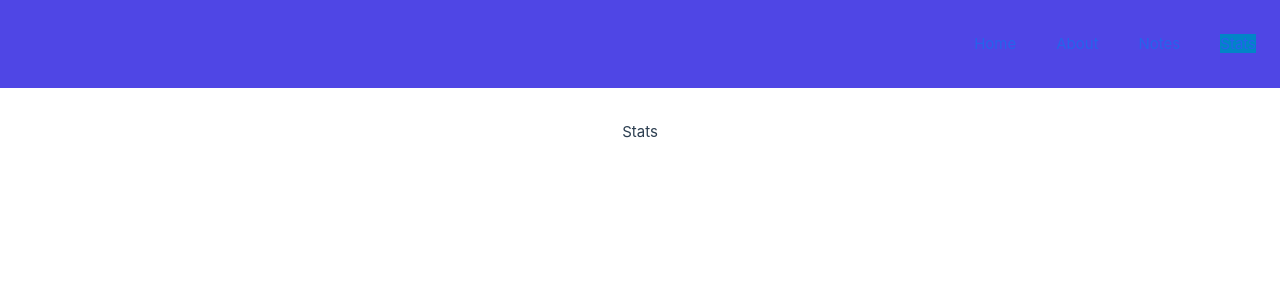
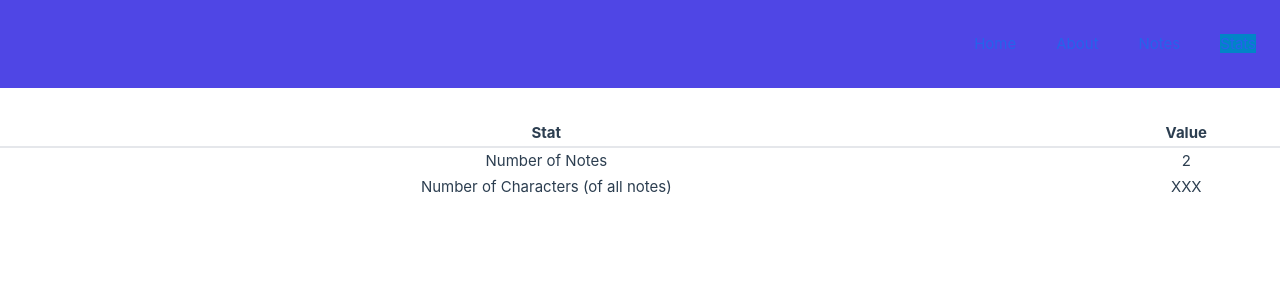
Before and after one commit to Roman-wdesign/vue-pinia-tilwind, a Vue app: page /stats in a window 1280 px wide. Shown: the top 300 px of the page. Built offline with nearby package versions, Linux system fonts and the light colour scheme.

Commit message:
Add table on /stats page

```diff
--- a/src/components/layout/NavBar.vue
+++ b/src/components/layout/NavBar.vue
@@ -1,4 +1,3 @@
-
 <template>
   <div class="bg-indigo-600">
     <nav
@@ -35,6 +34,7 @@
             aria-current="page"
           >
             <RouterLink
+              @click="showMenu = false"
               class="text-blue-600 visited:text-slate-100"
               to="/"
               active-class="bg-sky-600"
@@ -49,6 +49,7 @@
             aria-current="page"
           >
             <RouterLink
+              @click="showMenu = false"
               class="text-blue-600 visited:text-slate-100"
               active-class="bg-sky-600"
               to="/about"
@@ -62,6 +63,7 @@
             class="block py-2 pr-4 pl-3 text-gray-700 rounded hover:bg-gray-100 md:hover:bg-transparent hover:opacity-50 md:border-0 md:hover:text-blue-700 md:p-0 dark:text-gray-400 md:dark:hover:text-white dark:hover:bg-gray-700 dark:hover:text-white md:dark:hover:bg-transparent"
           >
             <RouterLink
+              @click="showMenu = false"
               class="text-blue-600 visited:text-slate-100"
               active-class="bg-sky-600"
               to="/notes"
@@ -74,6 +76,7 @@
             href="#"
             class="block py-2 pr-4 pl-3 text-gray-700 rounded hover:bg-gray-100 md:hover:bg-transparent hover:opacity-50 md:border-0 md:hover:text-blue-700 md:p-0 dark:text-gray-400 md:dark:hover:text-white dark:hover:bg-gray-700 dark:hover:text-white md:dark:hover:bg-transparent"
             ><RouterLink
+              @click="showMenu = false"
               class="text-blue-600 visited:text-slate-100"
               active-class="bg-sky-600"
               to="/stats"
--- a/src/stores/storeNotes.ts
+++ b/src/stores/storeNotes.ts
@@ -32,7 +32,7 @@ export const useStoreNotes = defineStore("storeNotes", {
       this.notes = this.notes.filter((note) => note.id !== idToDelete);
     },
     updateNote(id: string, content: string) {
-      let index = this.notes.findIndex((note) => note.id === id);
+      const index = this.notes.findIndex((note) => note.id === id);
       console.log(index);
       this.notes[index].content = content;
     },
@@ -43,5 +43,8 @@ export const useStoreNotes = defineStore("storeNotes", {
         return state.notes.filter((note) => note.id === id)[0].content;
       };
     },
+    totalNotesCount: (state) => {
+      return state.notes.length;
+    },
   },
 });
--- a/src/views/ViewStats.vue
+++ b/src/views/ViewStats.vue
@@ -1,8 +1,31 @@
+<script setup lang="ts">
+import { useStoreNotes } from "@/stores/storeNotes";
+const storeNotes = useStoreNotes();
+</script>
 <template>
-  <div class="notes"><h1>Stats</h1></div>
+  <div class="stats">
+    <table class="table-auto w-full">
+      <thead>
+        <tr>
+          <th class="border-b-2 font-bold">Stat</th>
+          <th class="border-b-2 font-bold">Value</th>
+        </tr>
+      </thead>
+      <tbody>
+        <tr>
+          <td>Number of Notes</td>
+          <td>{{ storeNotes.totalNotesCount }}</td>
+        </tr>
+        <tr>
+          <td>Number of Characters (of all notes)</td>
+          <td>XXX</td>
+        </tr>
+      </tbody>
+    </table>
+  </div>
 </template>
 
-<script>
+<script lang="ts">
 export default {
   name: "McvViewStats",
 };
```
